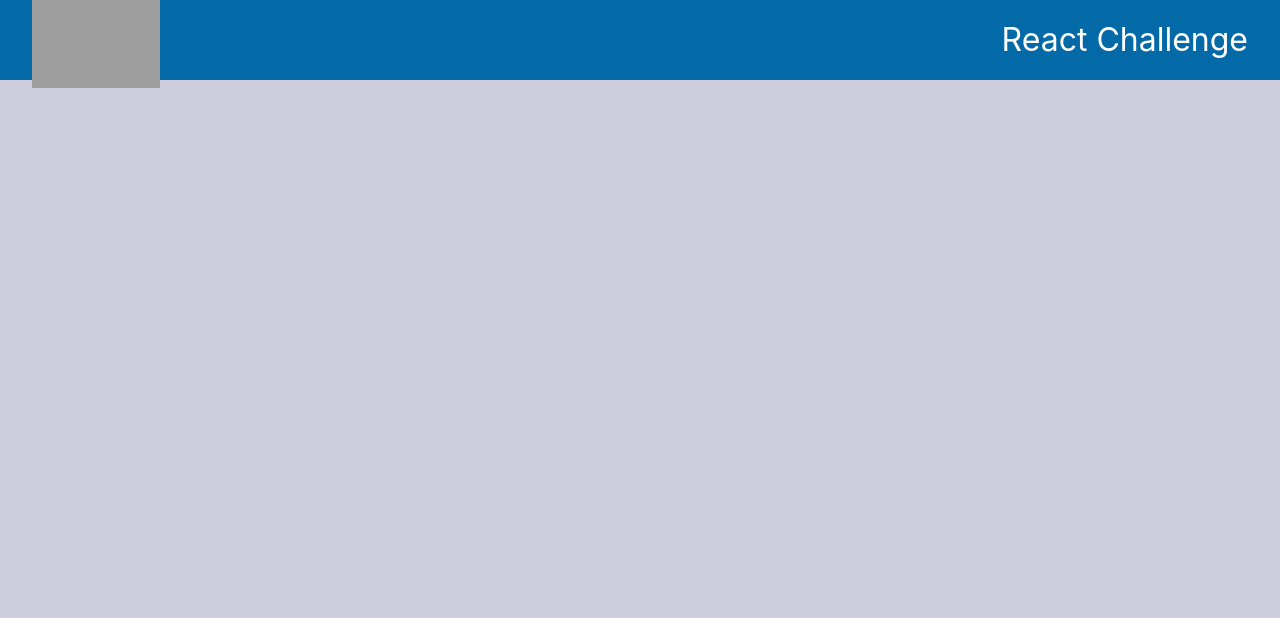
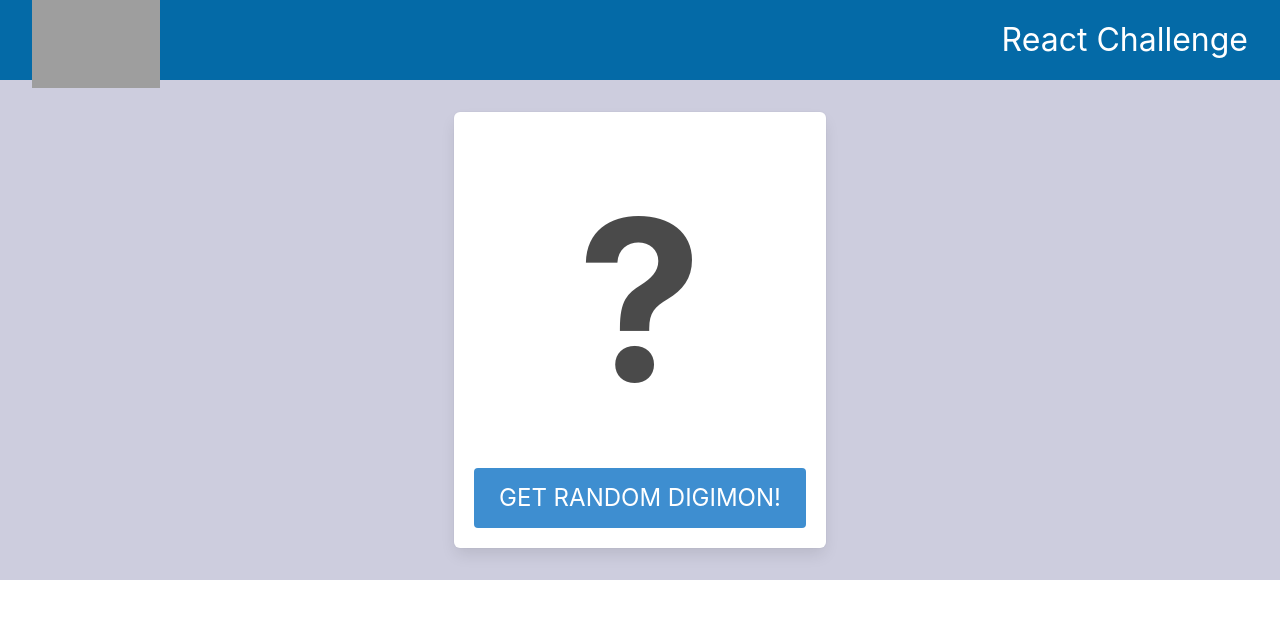
Before and after one commit to erickpeniche/backstop-react-challenge-frontend, a React app: page / in a window 1280 px wide. Shown: the top 618 px of the page. Built offline with nearby package versions, Linux system fonts and the light colour scheme; no server answers; grey boxes are pictures that could not be loaded.

Commit message:
Add <RandomDigimon> with button logic to dispatch getRandomDigimon action

```diff
--- a/src/App.js
+++ b/src/App.js
@@ -8,6 +8,7 @@
 } from './features/digimons/digimonsSlice';
 import Header from './features/header/Header';
 import InitialDigimons from './features/digimons/InitialDigimons';
+import RandomDigimon from './features/digimons/RandomDigimon';
 
 const App = () => {
   const initialDigimons = useSelector(selectInitialDigimons);
@@ -23,7 +24,7 @@
   console.log({ initialDigimons, isLoadingInitialDigimons });
 
   const renderInitialLoadingIndicator = () => (
-    <progress className="progress is-danger" max="100" />
+    <progress className="progress is-info" max="100" />
   );
 
   return (
@@ -32,6 +33,7 @@
       <main className="app__content">
         {isLoadingInitialDigimons && renderInitialLoadingIndicator()}
         {!isLoadingInitialDigimons && <InitialDigimons digimons={initialDigimons} />}
+        <RandomDigimon />
       </main>
     </div>
   );
--- a/src/App.scss
+++ b/src/App.scss
@@ -1,6 +1,4 @@
 .app {
-  height: 100vh;
-
   &__content {
     align-items: center;
     background-color: #cdcdde;
--- a/src/features/digimons/DigimonCard.js
+++ b/src/features/digimons/DigimonCard.js
@@ -1,5 +1,5 @@
 import React from 'react';
-import { number, string } from 'prop-types';
+import { string } from 'prop-types';
 
 const DigimonCard = (props) => {
   const { name, img, level } = props;
@@ -7,7 +7,7 @@
   return (
     <div className="digimonCard box">
       <div className="digimonCard__imgContainer">
-        <img src={img} alt="Digimon Picture" className="digimonCard__img" />
+        <img src={img} alt="Digimon" className="digimonCard__img" />
         <div className="digimonCard__levelContainer">
           <span className="digimonCard__level">{level}</span>
         </div>
@@ -20,7 +20,6 @@
 
 DigimonCard.propTypes = {
   name: string.isRequired,
-  id: number,
   img: string.isRequired,
   level: string.isRequired,
 };
--- a/src/features/digimons/InitialDigimons.js
+++ b/src/features/digimons/InitialDigimons.js
@@ -9,7 +9,16 @@
 
   return (
     <div className="digimons__container">
-      {digimons.map((digimon, idx) => (<DigimonCard key={idx} {...digimon} />))}
+      {digimons.map(({
+        id, name, level, img,
+      }) => (
+        <DigimonCard
+          key={id}
+          name={name}
+          level={level}
+          img={img}
+        />
+      ))}
     </div>
   );
 };
--- /dev/null
+++ b/src/features/digimons/InitialDigimons.scss
@@ -0,0 +1,5 @@
+.digimons {
+  &__container {
+    margin-top: 2rem;
+  }
+}
--- /dev/null
+++ b/src/features/digimons/RandomDigimon.js
@@ -0,0 +1,50 @@
+import React from 'react';
+import { useDispatch, useSelector } from 'react-redux';
+import {
+  selectIsLoadingRandom,
+  selectRandomDigimon,
+  requestRandomDigimon,
+  // selectError,
+} from './digimonsSlice';
+import DigimonCard from './DigimonCard';
+
+const RandomDigimon = () => {
+  const randomDigimon = useSelector(selectRandomDigimon);
+  const isLoadingRandom = useSelector(selectIsLoadingRandom);
+  const dispatch = useDispatch();
+
+  const handleOnClick = () => {
+    dispatch(requestRandomDigimon());
+  };
+
+  const renderDigimonPlaceholder = () => (
+    <span className="randomDigimon__placeholder">?</span>
+  );
+
+  const renderDigimonLoadingIndicator = () => (
+    <progress className="progress is-info" max="100" />
+  );
+
+  return (
+    <div className="randomDigimon__container box">
+      {!randomDigimon && !isLoadingRandom && renderDigimonPlaceholder() }
+      {isLoadingRandom && renderDigimonLoadingIndicator() }
+      {randomDigimon && !isLoadingRandom && (
+        <DigimonCard
+          name={randomDigimon.name}
+          img={randomDigimon.img}
+          level={randomDigimon.level}
+        />
+      )}
+      <button
+        className={`randomDigimon__btn button is-info is-large is-fullwidth ${isLoadingRandom ? 'is-loading' : ''}`}
+        onClick={handleOnClick}
+        type="button"
+      >
+        Get random digimon!
+      </button>
+    </div>
+  );
+};
+
+export default RandomDigimon;
--- /dev/null
+++ b/src/features/digimons/RandomDigimon.scss
@@ -0,0 +1,17 @@
+.randomDigimon {
+  &__container {
+    align-items: center;
+    display: flex;
+    flex-direction: column;
+    margin-top: 2rem;
+  }
+
+  &__placeholder {
+    font-weight: bold;
+    font-size: 14rem;
+  }
+
+  &__btn {
+    text-transform: uppercase;
+  }
+}
--- a/src/index.scss
+++ b/src/index.scss
@@ -3,4 +3,6 @@
 
 @import "App";
 @import "./features/header/Header";
+@import "./features/digimons/InitialDigimons";
 @import "./features/digimons/DigimonCard";
+@import "./features/digimons/RandomDigimon";
```
Also changed, not shown: .eslintrc.json.
